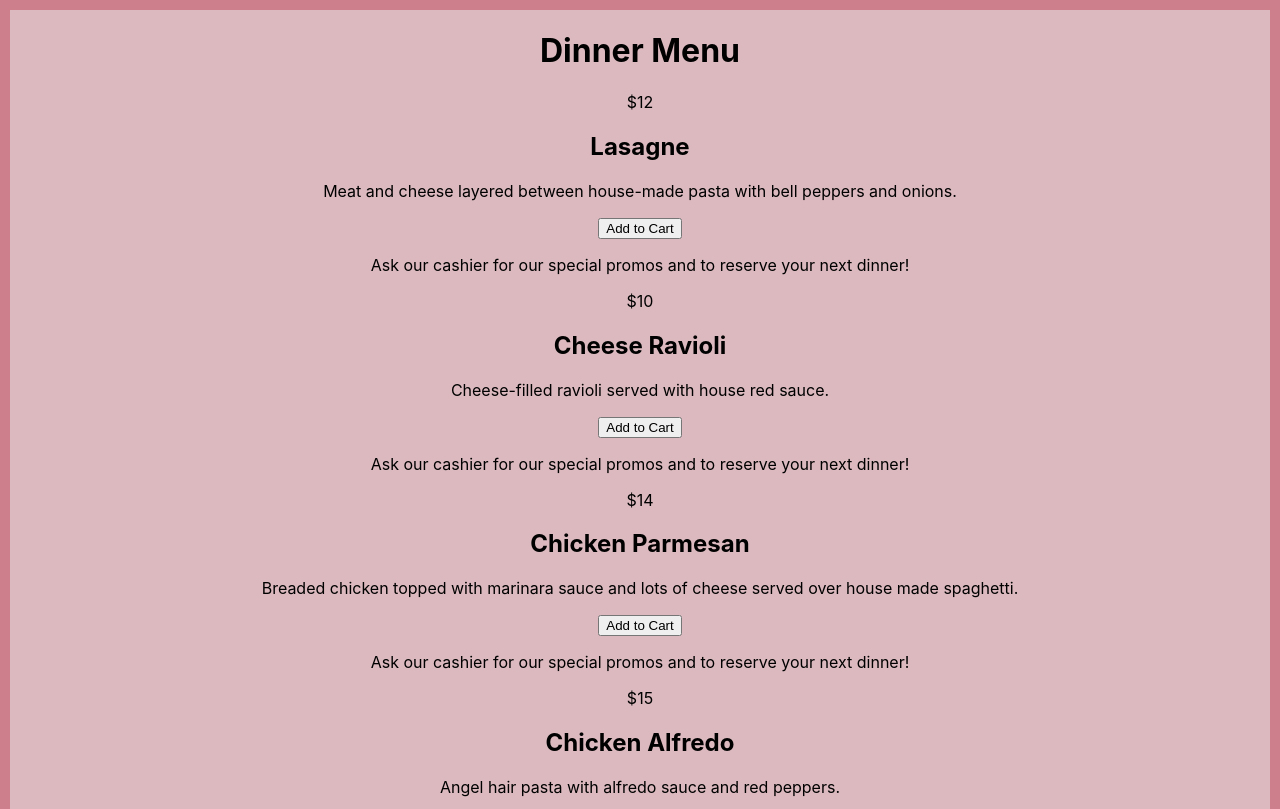
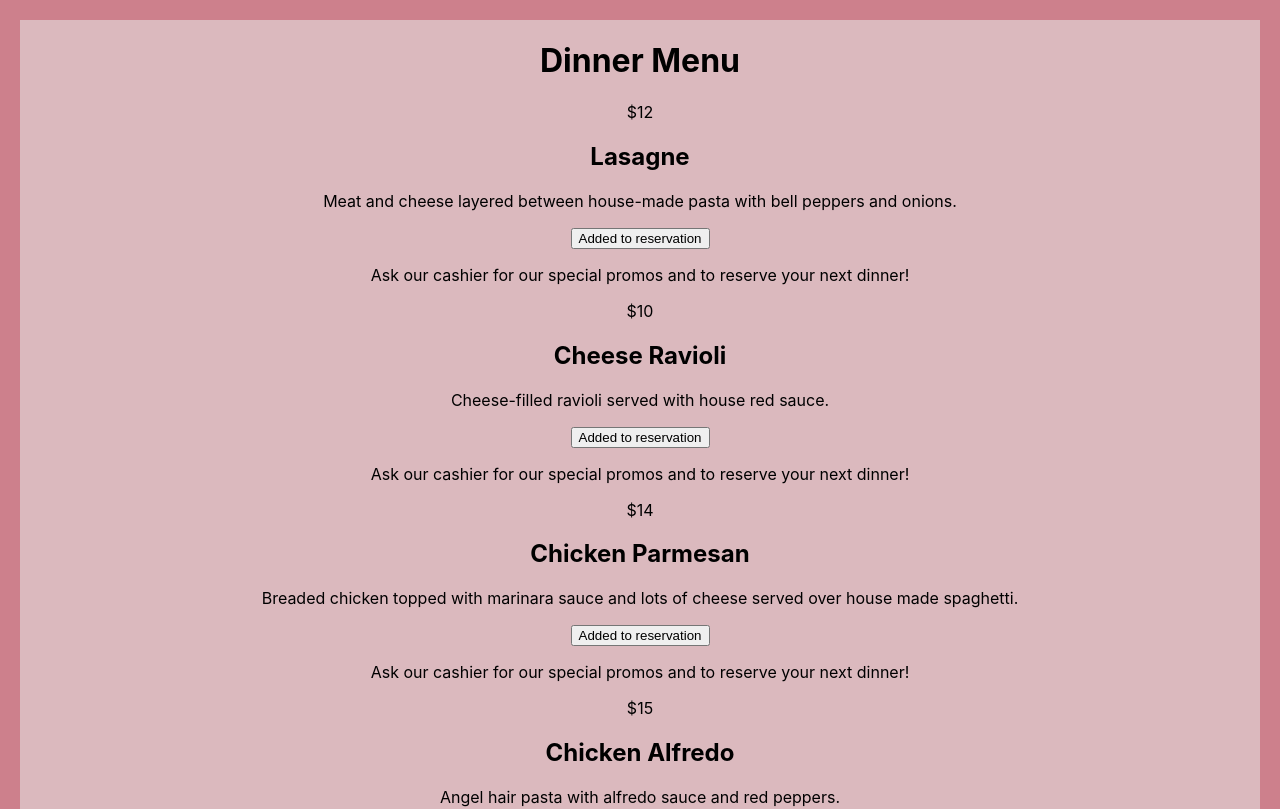
Before and after one commit to lmelo031/portfolio, a React (Create React App) app in the folder labs/portfolio1/: page / in a window 1280 px wide. Shown: the top 809 px of the page. Built offline with nearby package versions, Linux system fonts and the light colour scheme.

Commit message:
complete

```diff
--- a/labs/portfolio1/src/App.css
+++ b/labs/portfolio1/src/App.css
@@ -1,7 +1,7 @@
 .App {
   text-align: center;
   background-color: rgb(219, 185, 190);
-  border: 5px solid rgb(205, 128, 140);
+  border: 10px solid rgb(205, 128, 140);
 }
 
 .App-logo {
--- /dev/null
+++ b/labs/portfolio1/src/components/MenuClick/index.js
@@ -0,0 +1,11 @@
+
+function Clicknote () {
+
+    return(
+        <button onClick={Clicknote}>
+            Added to reservation
+        </button>
+    );
+}
+
+export default Clicknote;
--- a/labs/portfolio1/src/components/MenuItem/index.js
+++ b/labs/portfolio1/src/components/MenuItem/index.js
@@ -1,4 +1,5 @@
 import React from 'react'
+import Clicknote from '../MenuClick'
 import Name from '../MenuName'
 
 //imported MenuName as a new code
@@ -11,7 +12,8 @@ export default class MenuItem extends React.Component {
                 <h2>{this.props.itemName}</h2>
                 <p>{this.props.itemDescription}</p>
                 <p>{this.props.itemCalories}</p>
-                <button>Add to Cart</button>
+                {/* <button>Add to Reserve</button> */}
+                <Clicknote></Clicknote>
                 <Name></Name>
             </div>
         )
```
